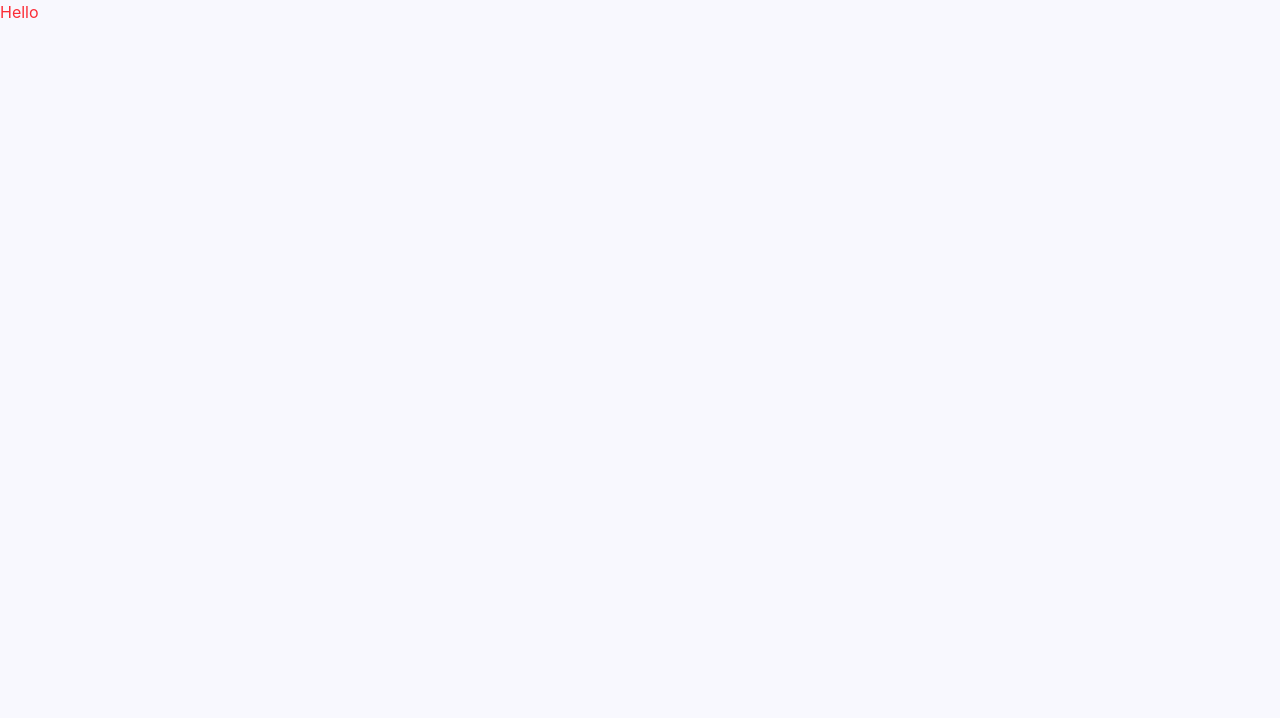
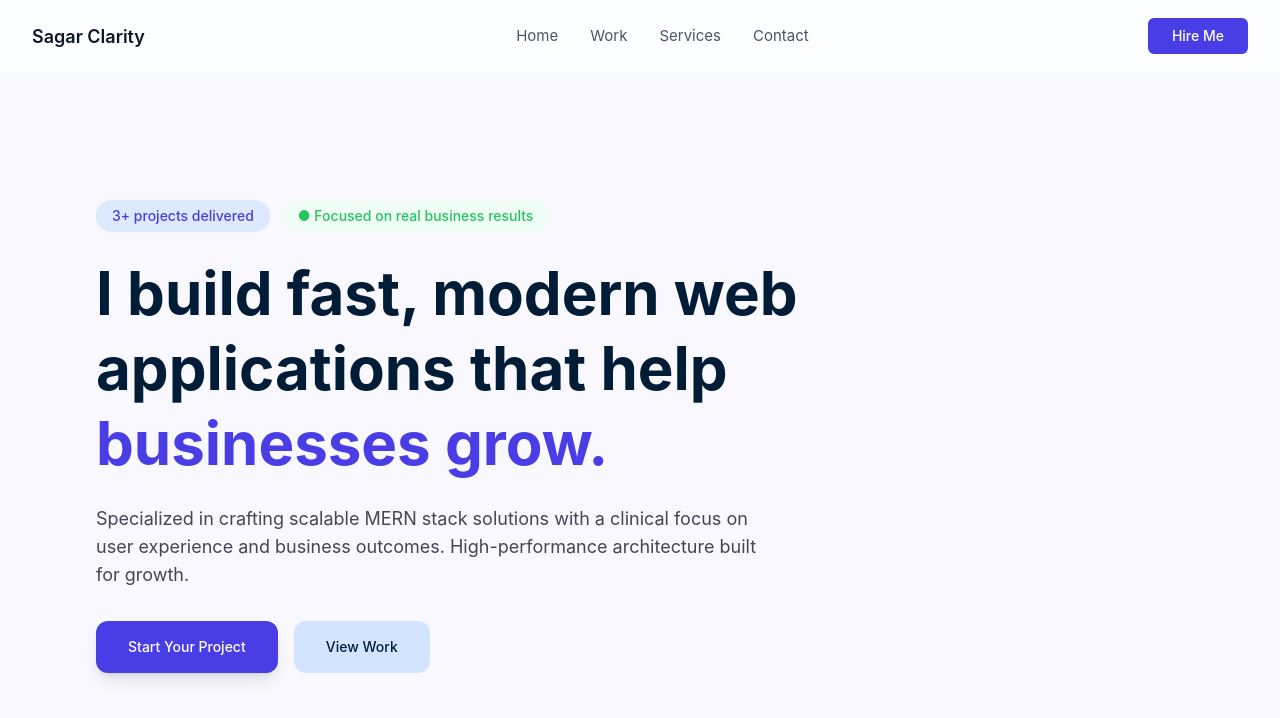
Before and after one commit to CodeManBist/Sagar-Portfolio, a React app in the folder frontend/: page / in a window 1280 px wide. Shown: the top 718 px of the page. Built offline with nearby package versions, Linux system fonts and the light colour scheme; the HTML template or start-up script is replaced by a standard one.

Commit message:
added components navbar and hero section(home page).

```diff
--- a/frontend/package.json
+++ b/frontend/package.json
@@ -13,6 +13,7 @@
     "@tailwindcss/vite": "^4.2.2",
     "react": "^19.2.4",
     "react-dom": "^19.2.4",
+    "react-router-dom": "^7.14.0",
     "tailwindcss": "^4.2.2"
   },
   "devDependencies": {
--- a/frontend/src/App.jsx
+++ b/frontend/src/App.jsx
@@ -1,9 +1,12 @@
-
-
+import Navbar from "./components/Navbar.jsx";
+import Hero from "./components/Hero.jsx";
 function App() {
 
   return (
-    <h1 className="text-red-500">Hello</h1>
+    <>
+      <Navbar />
+      <Hero />
+    </>
   )
 }
 
--- a/frontend/src/components/Hero.jsx
+++ b/frontend/src/components/Hero.jsx
@@ -0,0 +1,62 @@
+import React from "react";
+
+const Hero = () => {
+  return (
+    <main className="px-6 sm:px-10 lg:px-16 xl:px-24 py-24 sm:py-28 lg:py-32">
+
+      {/* Container */}
+      <section className="max-w-7xl mx-auto">
+
+        {/* Top Badges */}
+        <div className="flex flex-wrap gap-3 mb-6 justify-center lg:justify-start">
+          <span className="px-4 py-1.5 text-[#493EE5] bg-[#DCE9FF] rounded-full text-xs sm:text-sm font-medium">
+            3+ projects delivered
+          </span>
+          <span className="px-4 py-1.5 text-[#22C55E] bg-[#F0FDF4] rounded-full text-xs sm:text-sm font-medium">
+            ● Focused on real business results
+          </span>
+        </div>
+
+        {/* Heading */}
+        <h1 className="text-3xl sm:text-4xl md:text-5xl lg:text-6xl font-bold text-[#001C37] leading-tight max-w-4xl text-center lg:text-left">
+          I build fast, modern web applications that help{" "}
+          <span className="text-[#493EE5]">businesses grow.</span>
+        </h1>
+
+        {/* Description */}
+        <p className="mt-6 text-[#464555] text-sm sm:text-base md:text-lg max-w-2xl text-center lg:text-left">
+          Specialized in crafting scalable MERN stack solutions with a clinical focus on
+          user experience and business outcomes. High-performance architecture built
+          for growth.
+        </p>
+
+        {/* Buttons */}
+        <div className="mt-8 flex flex-col sm:flex-row gap-4 justify-center lg:justify-start">
+
+          {/* Primary Button */}
+          <a
+            href="/contact"
+            className="bg-[#493EE5] px-8 py-4 rounded-xl text-white text-sm font-medium shadow-lg
+            hover:shadow-xl hover:scale-[1.03] active:scale-[0.98]
+            transition-all duration-200 text-center"
+          >
+            Start Your Project
+          </a>
+
+          {/* Secondary Button */}
+          <a
+            href="/work"
+            className="bg-[#D2E4FF] text-[#001C37] px-8 py-4 rounded-xl text-sm font-medium
+            hover:bg-[#c6dcff] hover:shadow-md hover:scale-[1.03] active:scale-[0.98]
+            transition-all duration-200 text-center"
+          >
+            View Work
+          </a>
+        </div>
+
+      </section>
+    </main>
+  );
+};
+
+export default Hero;
--- a/frontend/src/components/Navbar.jsx
+++ b/frontend/src/components/Navbar.jsx
@@ -0,0 +1,95 @@
+import { Link } from "react-router-dom";
+import React, { useState } from "react";
+
+const Navbar = () => {
+  const [open, setOpen] = useState(false);
+
+  return (
+    <header className="h-[4.5rem] flex items-center justify-between px-6 md:px-8 relative bg-[#FDFEFF]">
+
+      {/* Logo */}
+      <h1 className="text-[18px] font-semibold text-[#0F172A] z-50">
+        <Link to="/">Sagar Clarity</Link>
+      </h1>
+
+      {/* Desktop Nav */}
+      <nav className="hidden md:block">
+        <ul className="flex items-center text-[15px] text-[#475569]">
+
+          {["Home", "Work", "Services", "Contact"].map((item, i) => {
+            const paths = ["/", "/work", "/services", "/contact"];
+            return (
+              <li key={item}>
+                <Link
+                  to={paths[i]}
+                  className="relative pl-8 hover:text-[#4F46E5] transition-colors duration-200
+                  after:content-[''] after:absolute after:left-8 after:bottom-[-4px]
+                  after:h-[2px] after:w-0 after:bg-[#4F46E5]
+                  after:transition-all after:duration-300
+                  hover:after:w-[calc(100%-2rem)]"
+                >
+                  {item}
+                </Link>
+              </li>
+            );
+          })}
+
+        </ul>
+      </nav>
+
+      {/* Desktop Button */}
+      <div className="hidden md:block">
+        <Link to="/contact">
+          <button className="bg-[#493EE5] text-white px-[24px] py-[8px] rounded-md text-sm font-medium hover:bg-indigo-700 transition">
+            Hire Me
+          </button>
+        </Link>
+      </div>
+
+      {/* Hamburger */}
+      <button
+        className="md:hidden z-50"
+        onClick={() => setOpen(!open)}
+      >
+        <div className="w-6 h-[2px] bg-black mb-1"></div>
+        <div className="w-6 h-[2px] bg-black mb-1"></div>
+        <div className="w-6 h-[2px] bg-black"></div>
+      </button>
+
+      {/* Mobile Menu */}
+      <div
+        className={`absolute top-[4.5rem] left-0 w-full bg-white shadow-md transition-all duration-300 ${
+          open ? "block" : "hidden"
+        } md:hidden`}
+      >
+        <ul className="flex flex-col items-center py-6 text-[#475569]">
+
+          <li className="py-3">
+            <Link to="/" onClick={() => setOpen(false)}>Home</Link>
+          </li>
+          <li className="py-3">
+            <Link to="/work" onClick={() => setOpen(false)}>Work</Link>
+          </li>
+          <li className="py-3">
+            <Link to="/services" onClick={() => setOpen(false)}>Services</Link>
+          </li>
+          <li className="py-3">
+            <Link to="/contact" onClick={() => setOpen(false)}>Contact</Link>
+          </li>
+
+          <li className="mt-4">
+            <Link to="/contact" onClick={() => setOpen(false)}>
+              <button className="bg-[#493EE5] text-white px-6 py-2 rounded-md text-sm">
+                Hire Me
+              </button>
+            </Link>
+          </li>
+
+        </ul>
+      </div>
+
+    </header>
+  );
+};
+
+export default Navbar;
--- a/frontend/src/main.jsx
+++ b/frontend/src/main.jsx
@@ -1,10 +1,13 @@
 import { StrictMode } from 'react'
 import { createRoot } from 'react-dom/client'
+import { BrowserRouter } from "react-router-dom"
 import './index.css'
 import App from "./App.jsx"
 
 createRoot(document.getElementById('root')).render(
   <StrictMode>
-    <App />
+    <BrowserRouter>
+      <App />
+    </BrowserRouter>
   </StrictMode>,
 )
```
Also changed, not shown: 2 other files (tests, documents, lock files or other folders).
